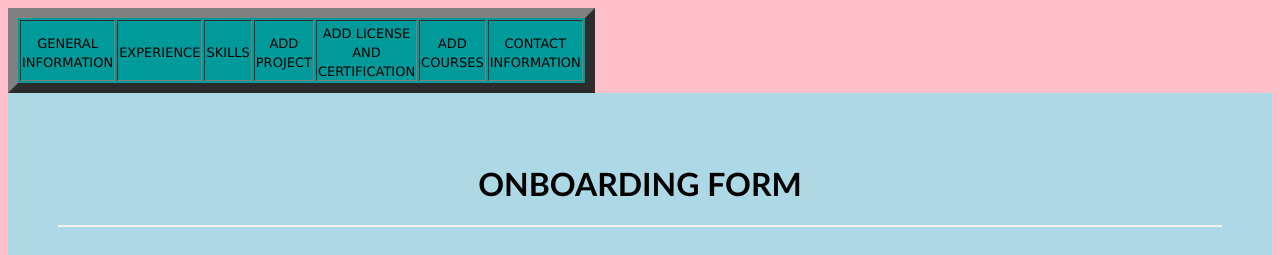
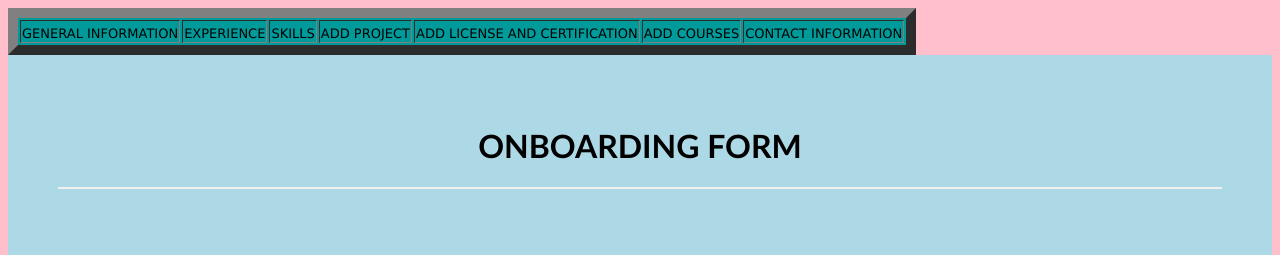
Before and after one commit to Saumyaptl/onboardingform, a website: page public/index.html in a window 1280 px wide. Shown: the top 255 px of the page. Drawn offline with Linux system fonts and the light colour scheme.

Commit message:
Update index.html

```diff
--- a/public/index.html
+++ b/public/index.html
@@ -103,8 +103,8 @@
 </head>
 
 <body>
-  <nav style ="text-align: center;" class="topnav" id="myTopnav" >
-    <table id="information " border="10" width="100em" bgcolor=" #009a9a">
+  <nav style ="text-align: center, width:100rem" class="topnav" id="myTopnav" >
+    <table id="information " border="10"  bgcolor=" #009a9a">
       <tr>
         <td>
           <a href="#generalinformation" style="text-decoration:none">
```
